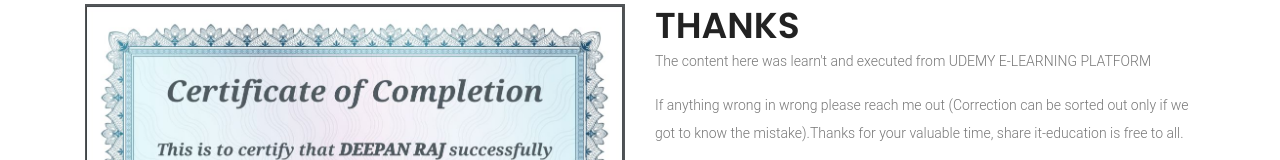
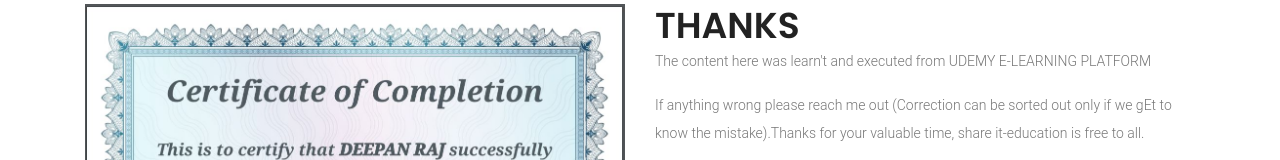
Before and after one commit to DeepanTechnoids/IIS, a plain HTML site: page 3PAGE.html in a window 1280 px wide. Shown: the part 4093-4253 px from the top of the page. Drawn offline with nearby package versions, Linux system fonts and the light colour scheme; some packages are replaced by stand-ins of ours.

Commit message:
Update 3PAGE.html

```diff
--- a/3PAGE.html
+++ b/3PAGE.html
@@ -190,7 +190,7 @@
                 <div class="col-lg-6">
                     <div class="about-text">
                         <h2>THANKS</h2>
-                        <p class="first-para">The content here was learn't and executed from UDEMY E-LEARNING PLATFORM</p><p class="first-para">If anything wrong in wrong please reach me out (Correction can be sorted out only if we got to know the mistake).Thanks for your valuable time, share it-education is free to all.</p>
+                        <p class="first-para">The content here was learn't and executed from UDEMY E-LEARNING PLATFORM</p><p class="first-para">If anything wrong please reach me out (Correction can be sorted out only if we gEt to know the mistake).Thanks for your valuable time, share it-education is free to all.</p>
                         <p class="second-para">AUTHOR-Hasan Aboul Hasan, fully demonstrated about IIS work function,establishment,role and features.please check out the link and explore more. </p>
                         <a href="https://www.udemy.com/course/mastering-web-server-iis-85-from-scratch/?start=1" class="primary-btn">check out </a>
                     </div>
```
